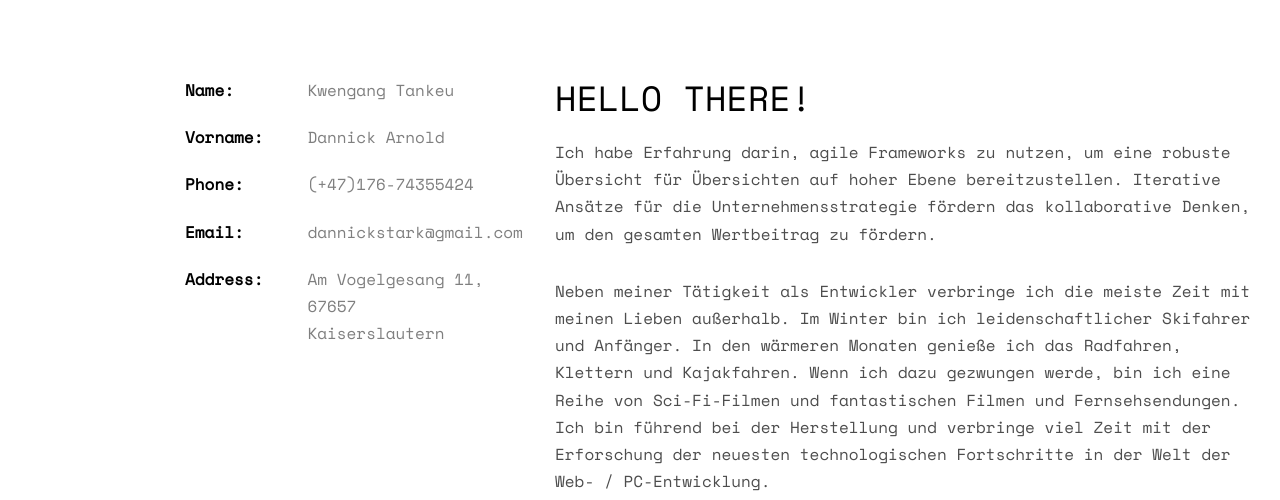
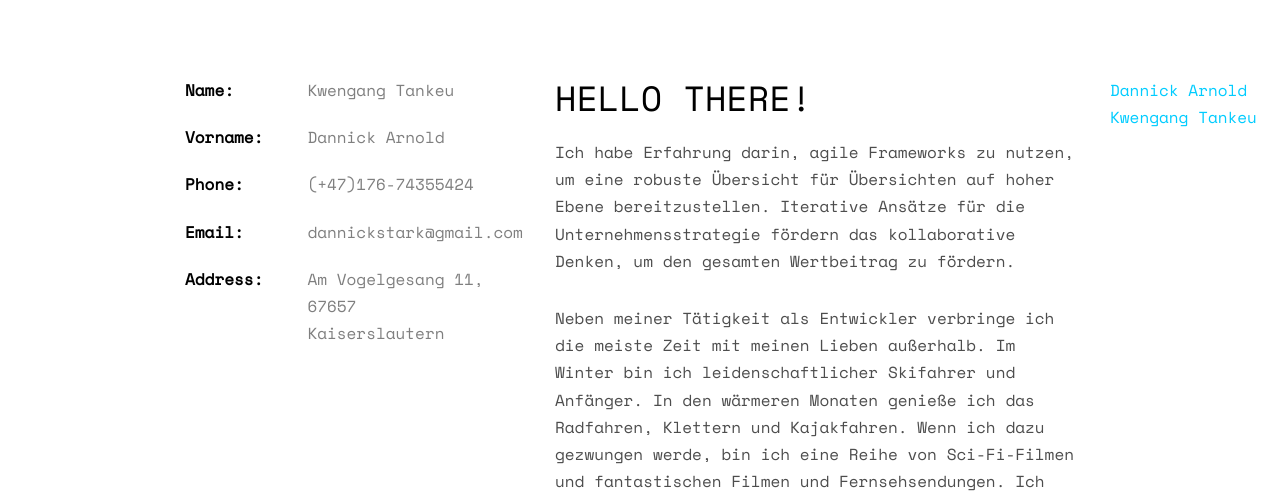
Before and after one commit to dannickstark/portfolio2, a plain HTML site: page index.html in a window 1280 px wide. Shown: the part 995-1495 px from the top of the page. Drawn offline with nearby package versions, Linux system fonts and the light colour scheme; some packages are replaced by stand-ins of ours; files that its build step writes are made by us from their sources; no server answers; files whose address does not match are found by name.

Commit message:
insert linkedin badge

```diff
--- a/index.html
+++ b/index.html
@@ -112,7 +112,7 @@
 									67657 Kaiserslautern</span></li>
 						</ul>
 					</div>
-					<div class="col-md-8">
+					<div class="col-md-6">
 						<h2>Hello There!</h2>
 						<p>Ich habe Erfahrung darin, agile Frameworks zu nutzen, um eine robuste Übersicht für
 							Übersichten auf hoher Ebene bereitzustellen. Iterative Ansätze für die Unternehmensstrategie
@@ -135,6 +135,9 @@
 							<li><a href="https://github.com/dannickstark"><i class="icon-github"></i></a></li>
 						</ul>
 						</p>
+					</div>
+					<div class="col-md-2">
+						<div class="LI-profile-badge"  data-version="v1" data-size="medium" data-locale="fr_FR" data-type="horizontal" data-theme="dark" data-vanity="dannick-arnold-kwengang-tankeu-b13636153"><a class="LI-simple-link" href='https://de.linkedin.com/in/dannick-arnold-kwengang-tankeu-b13636153/fr-fr?trk=profile-badge'>Dannick Arnold Kwengang Tankeu</a></div>
 					</div>
 				</div>
 			</div>
@@ -665,6 +668,9 @@
 		<!-- Main -->
 		<script src="js/main.js"></script>
 
+		<!-- Linkedin -->
+		<script type="text/javascript" src="https://platform.linkedin.com/badges/js/profile.js" async defer></script>
+
 </body>
 
 </html>
```
